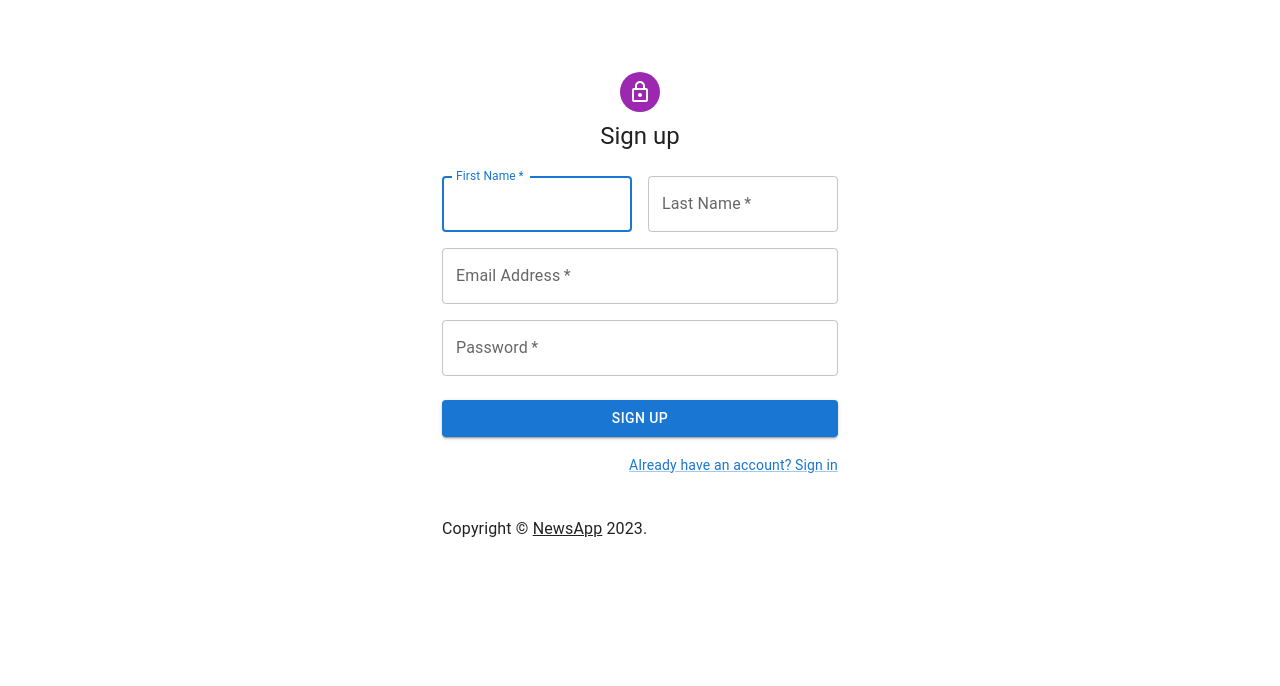
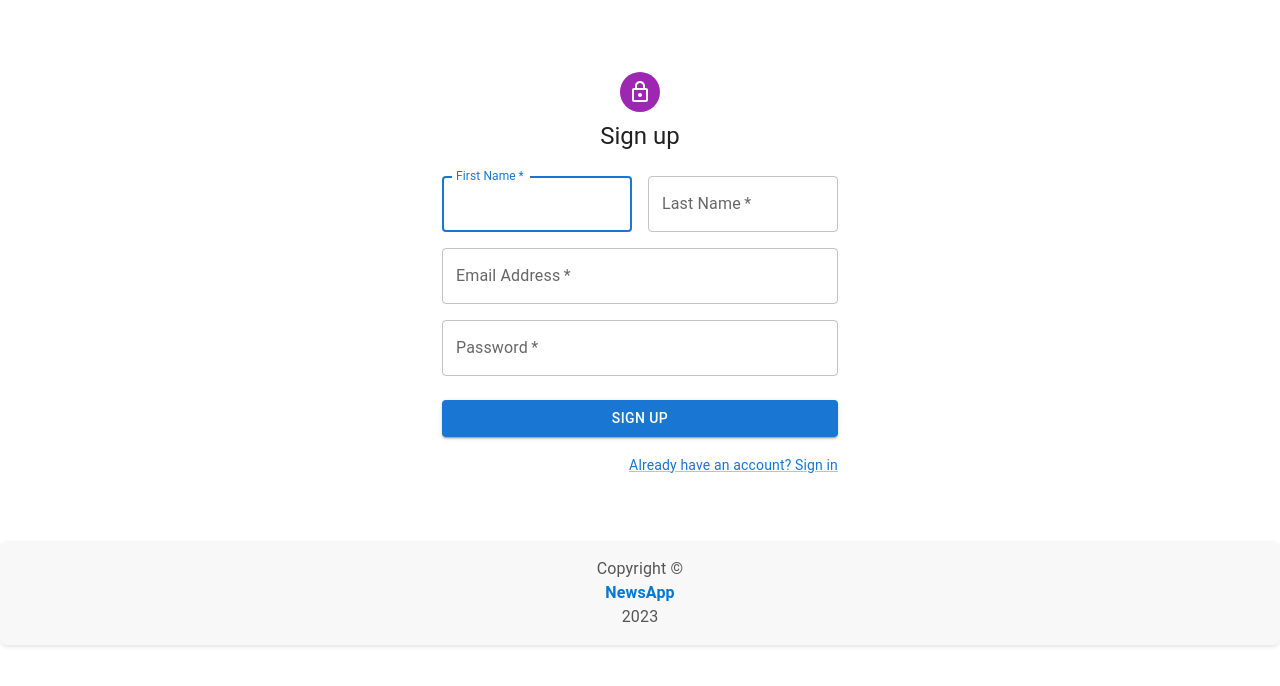
Before and after one commit to mehmetali10/Personalized-News-Feed, a React (Vite) app in the folder frontend/: page /SignUp in a window 1280 px wide. Shown: the top 686 px of the page. Built offline with nearby package versions, Linux system fonts and the light colour scheme.

Commit message:
add expnad-collapse and layoutprovider copyrights

```diff
--- a/frontend/src/components/Copyright.tsx
+++ b/frontend/src/components/Copyright.tsx
@@ -1,4 +1,23 @@
 import { Typography, Link, TypographyProps } from "@mui/material";
+import React from "react";
+
+const copyrightStyle: React.CSSProperties = {
+  display: "flex",
+  flexDirection: "column",
+  alignItems: "center",
+  padding: "16px",
+  backgroundColor: "#f8f8f8",
+  color: "#555",
+  textAlign: "center",
+  borderRadius: "8px",
+  boxShadow: "0 2px 4px rgba(0, 0, 0, 0.1)",
+};
+
+const linkStyle: React.CSSProperties = {
+  textDecoration: "none",
+  color: "#0078D4", // Accent color
+  fontWeight: "bold",
+};
 
 interface CopyrightProps extends TypographyProps {
   children?: React.ReactNode;
@@ -9,13 +28,12 @@ interface CopyrightProps extends TypographyProps {
 
 export default function Copyright(props: CopyrightProps) {
   return (
-    <Typography {...props}>
+    <Typography style={copyrightStyle} {...props}>
       {'Copyright © '}
-      <Link color="inherit" href="">
+      <Link style={linkStyle} href="#">
         NewsApp
-      </Link>{' '}
+      </Link>{" "}
       {new Date().getFullYear()}
-      {'.'}
     </Typography>
   );
 }
--- a/frontend/src/pages/auth/SignIn.tsx
+++ b/frontend/src/pages/auth/SignIn.tsx
@@ -12,7 +12,6 @@ import LockOutlinedIcon from '@mui/icons-material/LockOutlined';
 import Typography from '@mui/material/Typography';
 import Container from '@mui/material/Container';
 import { createTheme, ThemeProvider } from '@mui/material/styles';
-import Copyright from '../../components/Copyright';
 import { SignInRequest, TokenPayload } from '../../models/auth/auth';
 import { makeSignIn } from '../../service/api/auth/auth';
 import jwtDecode from 'jwt-decode';
@@ -130,7 +129,6 @@ export default function SignIn() {
             </Grid>
           </Box>
         </Box>
-        <Copyright sx={{ mt: 8, mb: 4 }} />
       </Container>
     </ThemeProvider>
   );
--- a/frontend/src/pages/auth/SignUp.tsx
+++ b/frontend/src/pages/auth/SignUp.tsx
@@ -10,7 +10,6 @@ import LockOutlinedIcon from '@mui/icons-material/LockOutlined';
 import Typography from '@mui/material/Typography';
 import Container from '@mui/material/Container';
 import { createTheme, ThemeProvider } from '@mui/material/styles';
-import Copyright from '../../components/Copyright';
 import { SignUpRequest } from '../../models/auth/auth';
 import { makeSignUp } from '../../service/api/auth/auth';
 import { useNavigate } from 'react-router-dom';
@@ -130,7 +129,6 @@ export default function SignUp() {
             </Grid>
           </Box>
         </Box>
-        <Copyright sx={{ mt: 5 }} />
       </Container>
     </ThemeProvider>
   );
--- a/frontend/src/pages/home/index.tsx
+++ b/frontend/src/pages/home/index.tsx
@@ -6,7 +6,6 @@ import { NewsModel } from '../../models/news/news';
 import {
   Grid,
   TextField,
-  Button,
   FormControl,
   InputLabel,
   Select,
@@ -16,7 +15,10 @@ import {
   Container,
   Box,
   Paper,
+  IconButton,
+  Button,
 } from '@mui/material';
+import { ExpandMore, ExpandLess } from '@mui/icons-material'
 
 export default function IndexPage() {
   const [news, setNews] = useState<NewsModel[]>([]);
@@ -27,6 +29,7 @@ export default function IndexPage() {
   const [selectedAuthor, setSelectedAuthor] = useState<string | undefined>('');
   const [searchQuery, setSearchQuery] = useState<string | undefined>('');
   const [error, setError] = useState<string | undefined>('');
+  const [formExpanded, setFormExpanded] = useState(true);
 
   const categoryOptions = [
     'bbc-news',
@@ -45,7 +48,6 @@ export default function IndexPage() {
         sources: selectedSources.join(','),
         author: selectedAuthor,
       });
-      console.log(selectedSources.join(','))
       setNews(data);
       setError('');
     } catch (error) {
@@ -74,6 +76,10 @@ export default function IndexPage() {
     fetchNews();
   };
 
+  const toggleForm = () => {
+    setFormExpanded(!formExpanded);
+  };
+
   return (
     <>
       <Navbar />
@@ -81,9 +87,15 @@ export default function IndexPage() {
         <Box mt={4} mb={4}>
           <Paper elevation={3}>
             <Box p={3}>
-              <Typography variant="h4" align="center" gutterBottom>
+              <div style={{ display: 'flex', alignItems: 'center', marginBottom:'12px' }}>
+                <Typography variant="h4" gutterBottom>
                   News Search
                 </Typography>
+                <IconButton onClick={toggleForm} color="primary">
+                  {formExpanded ? <ExpandLess /> : <ExpandMore />}
+                </IconButton>
+              </div>
+              {formExpanded && (
                 <form>
                   <Grid container spacing={2}>
                     <Grid item xs={12} md={6}>
@@ -173,6 +185,7 @@ export default function IndexPage() {
                     </Button>
                   </Box>
                 </form>
+              )}
             </Box>
           </Paper>
         </Box>
--- a/frontend/src/providers/layoutprovider.tsx
+++ b/frontend/src/providers/layoutprovider.tsx
@@ -1,4 +1,5 @@
 import React, { ReactNode, createContext, useCallback, useContext, useState } from 'react';
+import Copyright from '../components/Copyright';
 
 interface LayoutContextProps {
   dialogState: {
@@ -28,6 +29,7 @@ export function LayoutProvider({ children }: { children: ReactNode }) {
   return (
     <LayoutContext.Provider value={{ dialogState, handlerDialogState }}>
       {children}
+      <Copyright sx={{ mt: 8, mb: 4 }} />
     </LayoutContext.Provider>
   );
 }
```
Lines whose indentation alone changed are shown as unchanged.
